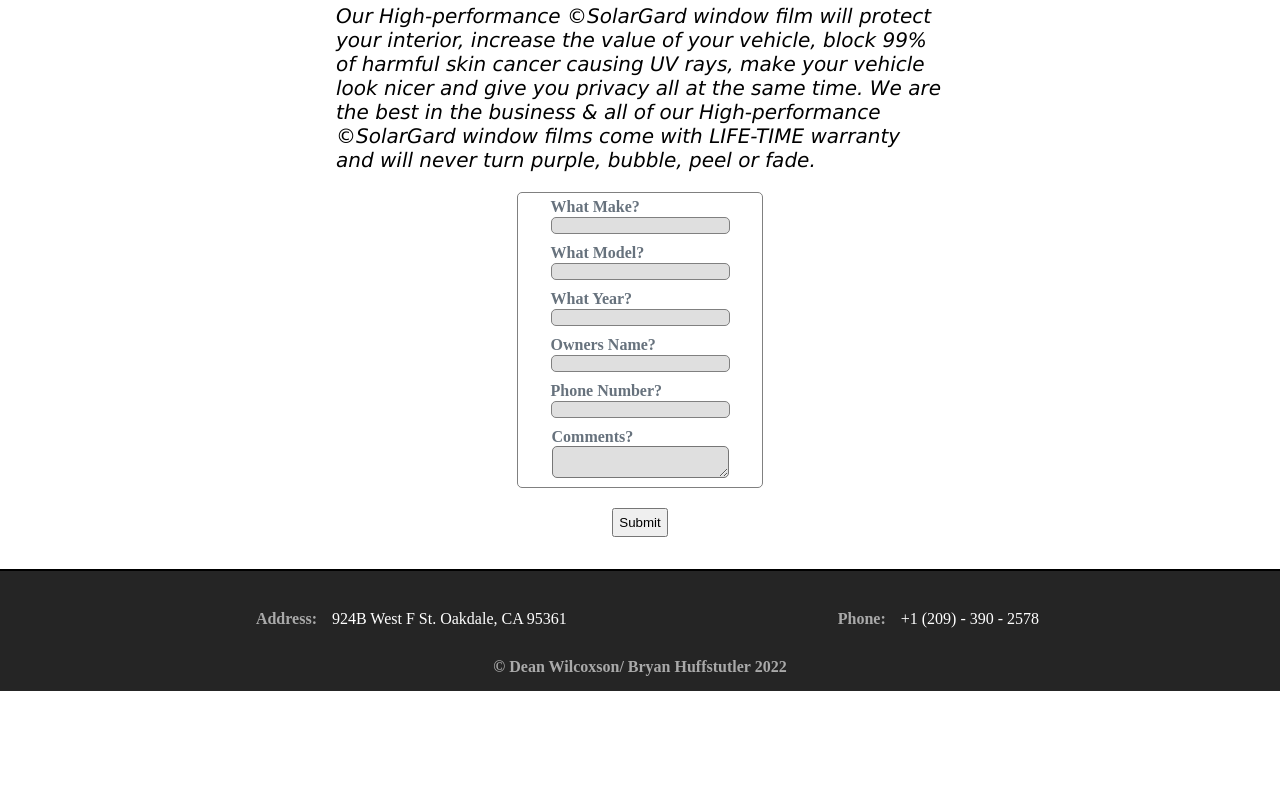
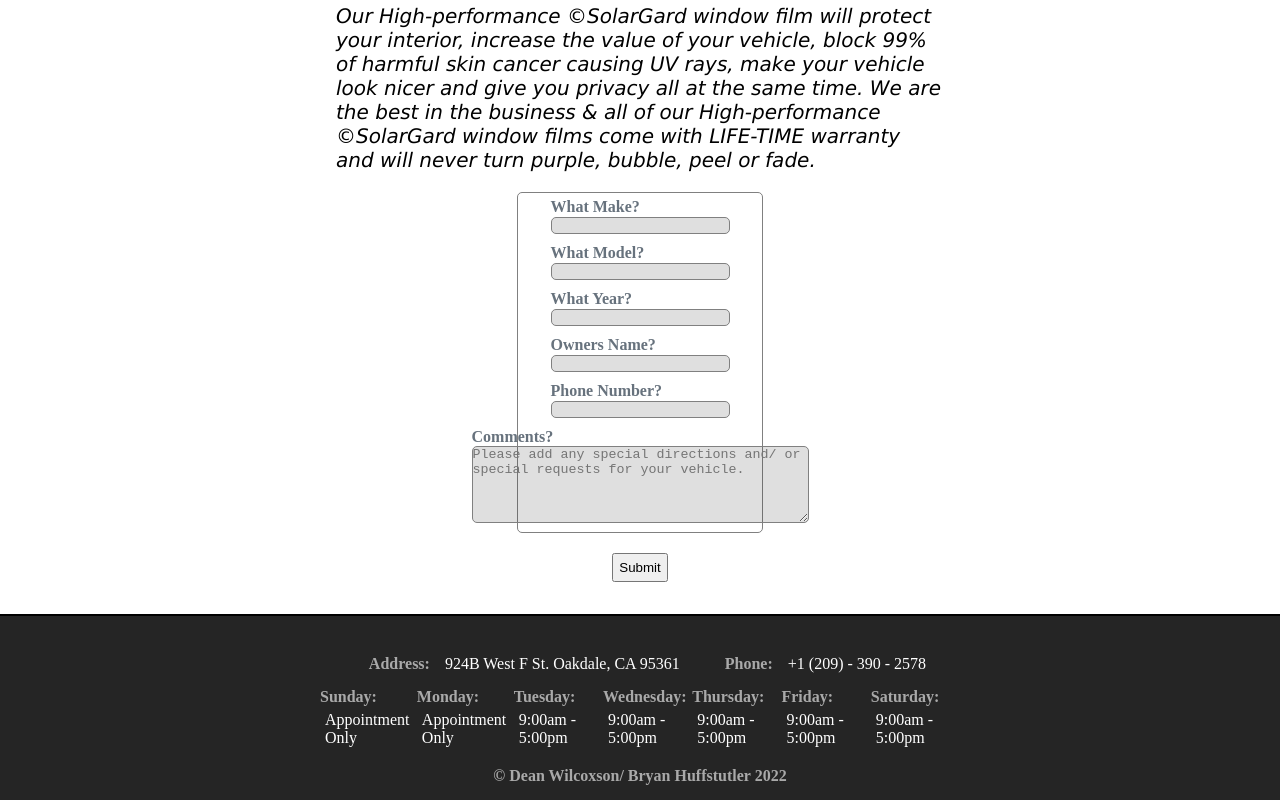
Before and after one commit to DeanWilcoxson/client-projects, a React (Create React App) app in the folder oakdale-wt/: page /automotive in a window 1280 px wide. Shown: the part 209-1009 px from the top of the page. Before the commit the page ends 900 px from the top, so only its background shows below. Built offline with nearby package versions, Linux system fonts and the light colour scheme.

Commit message:
Touching up the landing page, 6/10/22

```diff
--- a/oakdale-wt/src/components/global/footer/footerElements.js
+++ b/oakdale-wt/src/components/global/footer/footerElements.js
@@ -10,6 +10,10 @@
   width: 100%;
   background-color: #252525;
   position: relative;
+  display: flex;
+  flex-direction: column;
+  justify-content: center;
+  align-items: center;
 `;
 export const FooterText = styled.p`
   color: white;
@@ -25,3 +29,21 @@
   justify-content: space-evenly;
   margin-top: 1.5rem;
 `;
+export const FooterBusinessHoursList = styled.ul`
+  width: 50%;
+  display: flex;
+  flex-direction: row;
+  flex-wrap: nowrap;
+  justify-content: space-evenly;
+  align-items: center;
+`;
+export const FooterBusinessHourItem = styled.li`
+  list-style-type: none;
+  color: darkgrey;
+  font-weight: bold;
+`;
+export const FooterBusinessHourItemValue = styled.p`
+  color: white;
+  padding: 5px;
+  font-weight: 100;
+`;
--- a/oakdale-wt/src/components/global/footer/index.js
+++ b/oakdale-wt/src/components/global/footer/index.js
@@ -4,6 +4,9 @@
   FooterText,
   FooterBold,
   FooterBusinessInfoBox,
+  FooterBusinessHoursList,
+  FooterBusinessHourItem,
+  FooterBusinessHourItemValue,
 } from "./footerElements";
 const Footer = () => {
   return (
@@ -18,6 +21,50 @@
           +1 (209) - 390 - 2578
         </FooterText>
       </FooterBusinessInfoBox>
+      <FooterBusinessHoursList>
+        <FooterBusinessHourItem>
+          Sunday:
+          <FooterBusinessHourItemValue>
+            Appointment Only
+          </FooterBusinessHourItemValue>
+        </FooterBusinessHourItem>
+        <FooterBusinessHourItem>
+          Monday:
+          <FooterBusinessHourItemValue>
+            Appointment Only
+          </FooterBusinessHourItemValue>
+        </FooterBusinessHourItem>
+        <FooterBusinessHourItem>
+          Tuesday:
+          <FooterBusinessHourItemValue>
+            9:00am - 5:00pm
+          </FooterBusinessHourItemValue>
+        </FooterBusinessHourItem>
+        <FooterBusinessHourItem>
+          Wednesday:
+          <FooterBusinessHourItemValue>
+            9:00am - 5:00pm
+          </FooterBusinessHourItemValue>
+        </FooterBusinessHourItem>
+        <FooterBusinessHourItem>
+          Thursday:
+          <FooterBusinessHourItemValue>
+            9:00am - 5:00pm
+          </FooterBusinessHourItemValue>
+        </FooterBusinessHourItem>
+        <FooterBusinessHourItem>
+          Friday:
+          <FooterBusinessHourItemValue>
+            9:00am - 5:00pm
+          </FooterBusinessHourItemValue>
+        </FooterBusinessHourItem>
+        <FooterBusinessHourItem>
+          Saturday:
+          <FooterBusinessHourItemValue>
+            9:00am - 5:00pm
+          </FooterBusinessHourItemValue>
+        </FooterBusinessHourItem>
+      </FooterBusinessHoursList>
       <FooterText>
         <FooterBold>&copy; Dean Wilcoxson/ Bryan Huffstutler 2022</FooterBold>
       </FooterText>
--- a/oakdale-wt/src/components/global/landing-page/HeroElements.js
+++ b/oakdale-wt/src/components/global/landing-page/HeroElements.js
@@ -42,7 +42,7 @@
   }
 `;
 export const OptionImage = styled.img`
-  width: 65%;
+  width: 52.5%;
   border-radius: 10%;
   margin: 1rem;
   box-shadow: grey 5px 5px 5px;
--- a/oakdale-wt/src/components/parent/elements.js
+++ b/oakdale-wt/src/components/parent/elements.js
@@ -62,6 +62,7 @@
 export const ParentCommentBox = styled.textarea`
   background-color: #25252525;
   border-radius: 5px;
+  border: solid 1px grey;
 `;
 export const ParentSubmitButton = styled.button`
   padding: 5px;
--- a/oakdale-wt/src/components/parent/index.js
+++ b/oakdale-wt/src/components/parent/index.js
@@ -22,31 +22,39 @@
         <ParentTitle>{data.compname}</ParentTitle>
         <ParentBody>
           <ParentDescription>{data.intro}</ParentDescription>
-          <ParentForm>
+          <ParentForm id={data.id}>
             <ParentQuestionBox>
               <QuestionBox id={questionId}>
                 <ParentQuestion>{data.question1}</ParentQuestion>
-                <ParentFormInput></ParentFormInput>
+                <ParentFormInput type="text" required></ParentFormInput>
               </QuestionBox>
               <QuestionBox id={questionId}>
                 <ParentQuestion>{data.question2}</ParentQuestion>
-                <ParentFormInput></ParentFormInput>
+                <ParentFormInput type="text" required></ParentFormInput>
               </QuestionBox>
               <QuestionBox id={questionId}>
                 <ParentQuestion>{data.question3}</ParentQuestion>
-                <ParentFormInput></ParentFormInput>
+                <ParentFormInput type="text" required></ParentFormInput>
               </QuestionBox>
               <QuestionBox id={questionId}>
                 <ParentQuestion>{data.question4}</ParentQuestion>
-                <ParentFormInput></ParentFormInput>
+                <ParentFormInput type="text" required></ParentFormInput>
               </QuestionBox>
               <QuestionBox id={questionId}>
                 <ParentQuestion>{data.question5}</ParentQuestion>
-                <ParentFormInput></ParentFormInput>
+                <ParentFormInput type="tel" required></ParentFormInput>
               </QuestionBox>
               <QuestionBox>
                 <ParentQuestion>{data.comments}</ParentQuestion>
-                <ParentCommentBox></ParentCommentBox>
+                <ParentCommentBox
+                  name="comments"
+                  cols={40}
+                  rows={5}
+                  maxlength="200"
+                  form={data.id}
+                  placeholder="Please add any special directions and/ or special requests for your vehicle."
+                  wrap="soft"
+                ></ParentCommentBox>
               </QuestionBox>
             </ParentQuestionBox>
             <ParentSubmitButton>Submit</ParentSubmitButton>
```
